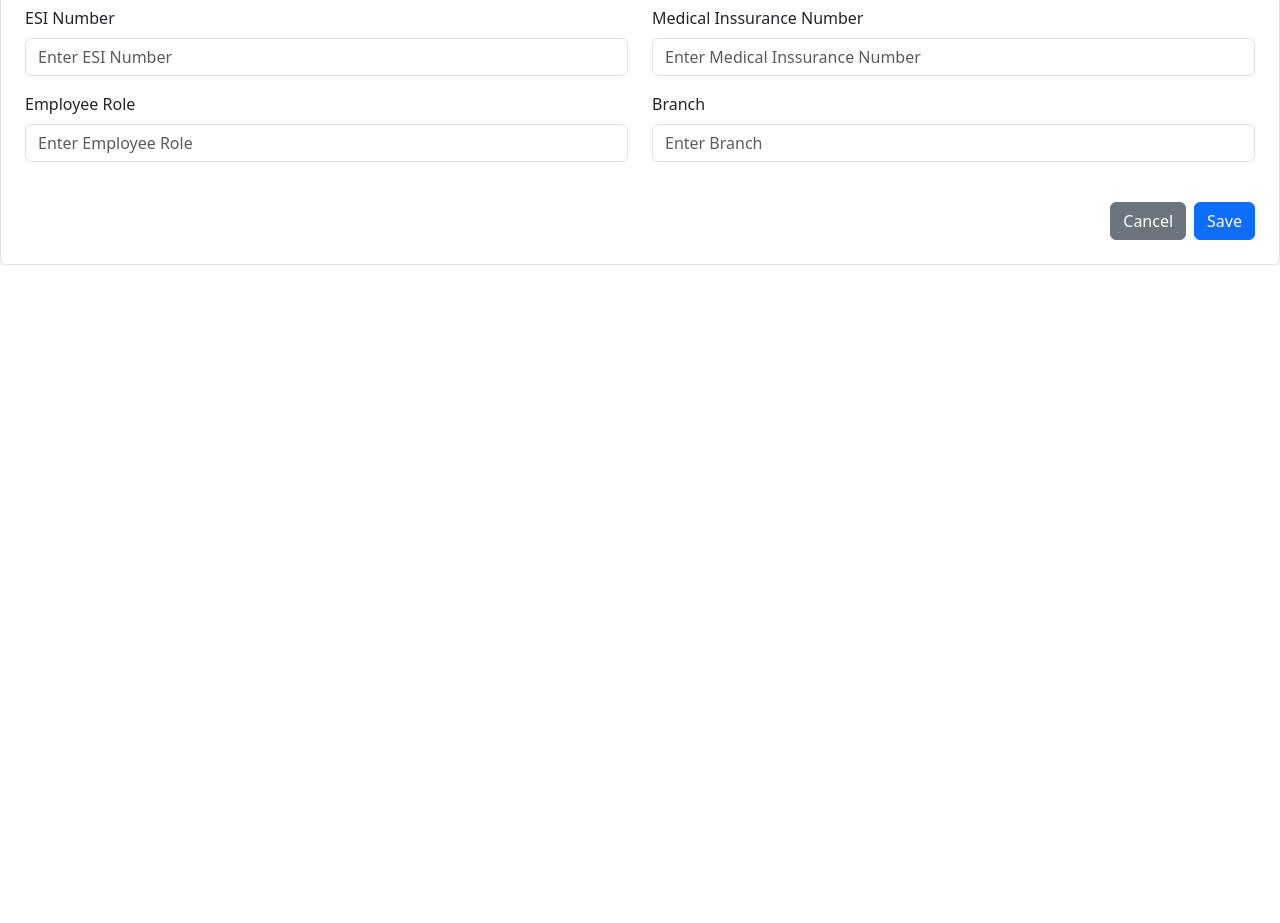
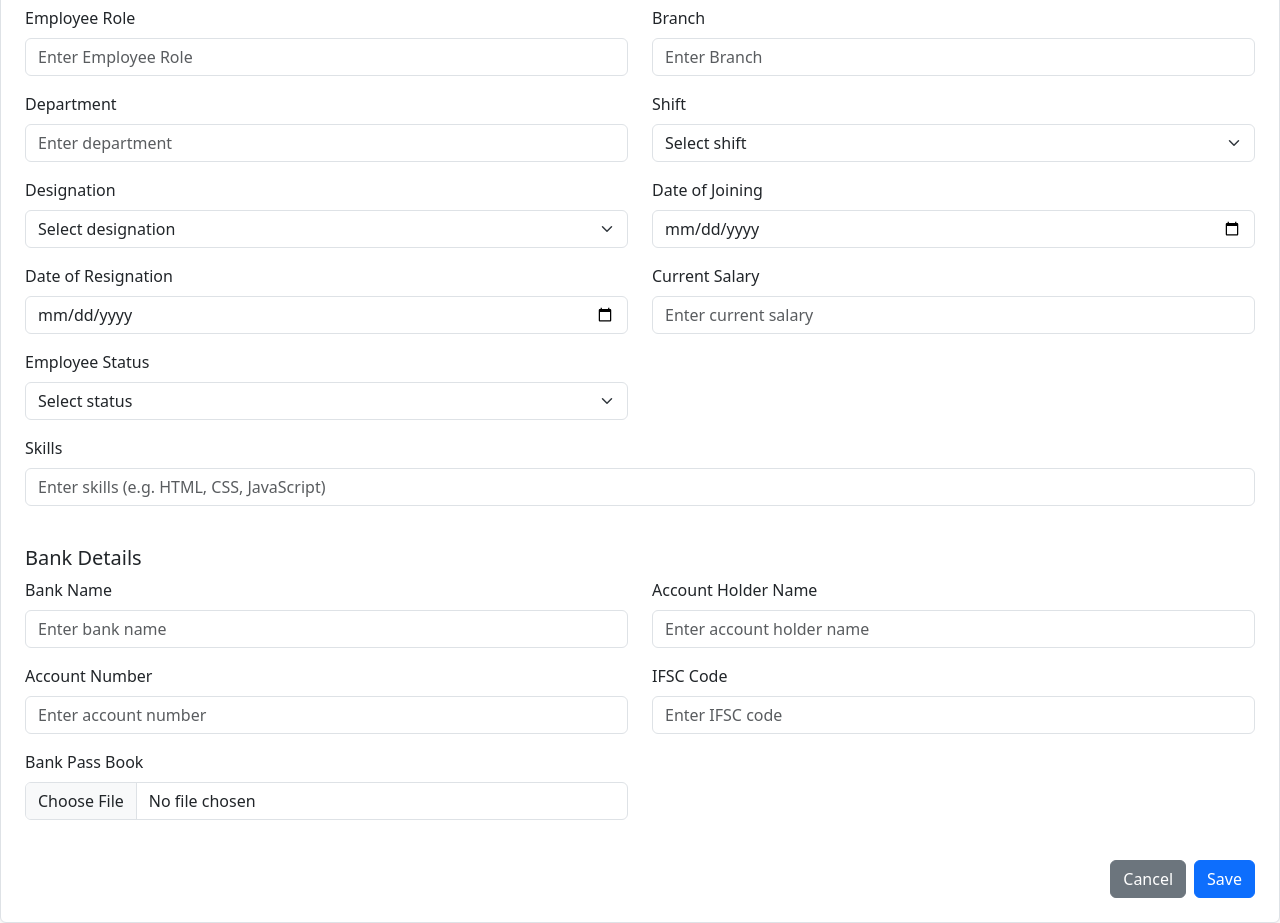
Before and after one commit to SibyB/Attendence, a React (Vite) app in the folder @frontend/: page /addform in a window 1280 px wide. Shown: the part 1000-1923 px from the top of the page. Before the commit the page ends 1265 px from the top, so only its background shows below. Built offline with nearby package versions, Linux system fonts and the light colour scheme.

Commit message:
add some feild in add employee

```diff
--- a/@frontend/src/components/AddEmployeeForm.jsx
+++ b/@frontend/src/components/AddEmployeeForm.jsx
@@ -91,7 +91,9 @@ function AddEmployeeForm({ onSave, onCancel }) {
           <Form.Group className="mb-3">
             <Form.Label>Phone</Form.Label>
             <Form.Control
+
               {...register('phone', {
+
                 required: 'Phone number is required',
                 pattern: {
                   value: /^[0-9]{10}$/,
@@ -199,16 +201,7 @@ function AddEmployeeForm({ onSave, onCancel }) {
           </Form.Group>
         </Col>
 
-        <Col md={6}>
-          <Form.Group className="mb-3">
-             <Form.Label>Department</Form.Label>
-            <Form.Control
-              {...register('dept', { required: 'Department is required' })}
-              placeholder="Enter department"
-            />
-            {errors.dept && <small className="text-danger">{errors.dept.message}</small>}
-          </Form.Group>
-        </Col>
+
 
         <Col md={6}>
           <Form.Group className="mb-3">
@@ -313,7 +306,227 @@ function AddEmployeeForm({ onSave, onCancel }) {
             {errors.Branch && <small className="text-danger">{errors.Branch.message}</small>}
           </Form.Group>
         </Col>
+
+         <Col md={6}>
+          <Form.Group className="mb-3">
+             <Form.Label>Department</Form.Label>
+            <Form.Control
+              {...register('dept', { required: 'Department is required' })}
+              placeholder="Enter department"
+            />
+            {errors.dept && <small className="text-danger">{errors.dept.message}</small>}
+          </Form.Group>
+        </Col>
+
+       <Col md={6}>
+  <Form.Group className="mb-3">
+    <Form.Label>Shift</Form.Label>
+    <Form.Select
+      {...register('shift', { required: 'Shift is required' })}
+      defaultValue=""
+    >
+      <option value="" disabled>Select shift</option>
+      <option value="Morning">Morning</option>
+      <option value="Evening">Evening</option>
+      <option value="Night">Night</option>
+    </Form.Select>
+    {errors.shift && <small className="text-danger">{errors.shift.message}</small>}
+  </Form.Group>
+</Col>
+
+
+
+<Col md={6}>
+  <Form.Group className="mb-3">
+    <Form.Label>Designation</Form.Label>
+    <Form.Select
+      {...register('designation', { required: 'Designation is required' })}
+      defaultValue=""
+    >
+      <option value="" disabled>Select designation</option>
+      <option value="Manager">Manager</option>
+      <option value="Team Lead">Team Lead</option>
+      <option value="Developer">Developer</option>
+      <option value="Designer">Designer</option>
+      <option value="Intern">Intern</option>
+    </Form.Select>
+    {errors.designation && <small className="text-danger">{errors.designation.message}</small>}
+  </Form.Group>
+</Col>
+
+<Col md={6}>
+  <Form.Group className="mb-3">
+    <Form.Label>Date of Joining</Form.Label>
+    <Form.Control
+      type="date"
+      {...register('dateOfJoining', { required: 'Date of Joining is required' })}
+    />
+    {errors.dateOfJoining && <small className="text-danger">{errors.dateOfJoining.message}</small>}
+  </Form.Group>
+</Col>
+
+<Col md={6}>
+  <Form.Group className="mb-3">
+    <Form.Label>Date of Resignation</Form.Label>
+    <Form.Control
+      type="date"
+      {...register('dateOfResignation', { required: 'Date of Resignation is required' })}
+    />
+    {errors.dateOfResignation && (
+      <small className="text-danger">{errors.dateOfResignation.message}</small>
+    )}
+  </Form.Group>
+</Col>
+
+<Col md={6}>
+  <Form.Group className="mb-3">
+    <Form.Label>Current Salary</Form.Label>
+    <Form.Control
+      type="number"
+      placeholder="Enter current salary"
+      {...register('currentSalary', {
+        required: 'Current Salary is required',
+        min: { value: 0, message: 'Salary must be a positive number' },
+      })}
+    />
+    {errors.currentSalary && (
+      <small className="text-danger">{errors.currentSalary.message}</small>
+    )}
+  </Form.Group>
+</Col>
+
+<Col md={6}>
+  <Form.Group className="mb-3">
+    <Form.Label>Employee Status</Form.Label>
+    <Form.Select
+      {...register('status', { required: 'Employee status is required' })}
+    >
+      <option value="">Select status</option>
+      <option value="active">Active</option>
+      <option value="inactive">Inactive</option>
+    </Form.Select>
+    {errors.status && (
+      <small className="text-danger">{errors.status.message}</small>
+    )}
+  </Form.Group>
+</Col>
+
+<Col md={12}>
+  <Form.Group className="mb-3">
+    <Form.Label>Skills</Form.Label>
+    <Form.Control
+      type="text"
+      placeholder="Enter skills (e.g. HTML, CSS, JavaScript)"
+      {...register('skills', { required: 'At least one skill is required' })}
+    />
+    {errors.skills && (
+      <small className="text-danger">{errors.skills.message}</small>
+    )}
+  </Form.Group>
+</Col>
+
       </Row>
+
+
+
+ <h5 className="mt-4">Bank Details</h5>
+      <Row>
+
+        <Col md={6}>
+  <Form.Group className="mb-3">
+    <Form.Label>Bank Name</Form.Label>
+    <Form.Control
+      type="text"
+      placeholder="Enter bank name"
+      {...register('bankName', { required: 'Bank name is required' })}
+    />
+    {errors.bankName && (
+      <small className="text-danger">{errors.bankName.message}</small>
+    )}
+  </Form.Group>
+</Col>
+
+
+        <Col md={6}>
+  <Form.Group className="mb-3">
+    <Form.Label>Account Holder Name</Form.Label>
+    <Form.Control
+      type="text"
+      placeholder="Enter account holder name"
+      {...register('accountHolderName', {
+        required: 'Account holder name is required',
+        minLength: {
+          value: 3,
+          message: 'Name must be at least 3 characters'
+        }
+      })}
+    />
+    {errors.accountHolderName && (
+      <small className="text-danger">{errors.accountHolderName.message}</small>
+    )}
+  </Form.Group>
+</Col>
+
+
+<Col md={6}>
+  <Form.Group className="mb-3">
+    <Form.Label>Account Number</Form.Label>
+    <Form.Control
+      type="text"
+      placeholder="Enter account number"
+      {...register('accountNumber', {
+        required: 'Account number is required',
+        pattern: {
+          value: /^[0-9]{9,18}$/,
+          message: 'Enter a valid account number (9–18 digits)'
+        }
+      })}
+    />
+    {errors.accountNumber && (
+      <small className="text-danger">{errors.accountNumber.message}</small>
+    )}
+  </Form.Group>
+</Col>
+
+
+
+         <Col md={6}>
+  <Form.Group className="mb-3">
+    <Form.Label>IFSC Code</Form.Label>
+    <Form.Control
+      type="text"
+      placeholder="Enter IFSC code"
+      {...register('ifscCode', {
+        required: 'IFSC code is required',
+        pattern: {
+          value: /^[A-Z]{4}0[A-Z0-9]{6}$/,
+          message: 'Enter a valid IFSC code (e.g., HDFC0001234)'
+        }
+      })}
+    />
+    {errors.ifscCode && (
+      <small className="text-danger">{errors.ifscCode.message}</small>
+    )}
+  </Form.Group>
+</Col>
+
+         <Col md={6}>
+  <Form.Group className="mb-3">
+    <Form.Label>Bank Pass Book</Form.Label>
+    <Form.Control
+      type="file"
+      accept="image/*,application/pdf"
+      {...register('bankPassbook', {
+        required: 'Bank Pass Book is required',
+      })}
+    />
+    {errors.bankPassbook && (
+      <small className="text-danger">{errors.bankPassbook.message}</small>
+    )}
+  </Form.Group>
+</Col>
+
+</Row>
 
       {/* Buttons */}
       <div className="d-flex justify-content-end mt-4">
```
Also changed, not shown: 1 other file (tests, documents, lock files or other folders).
